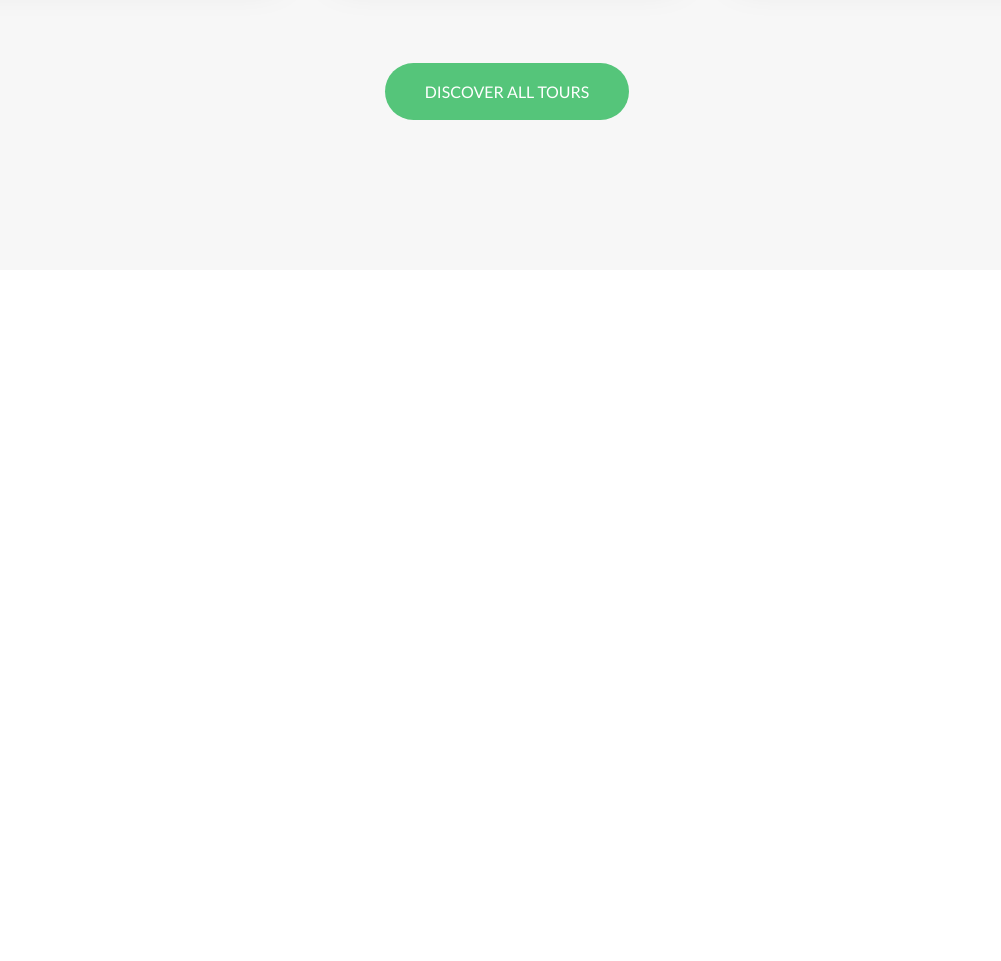
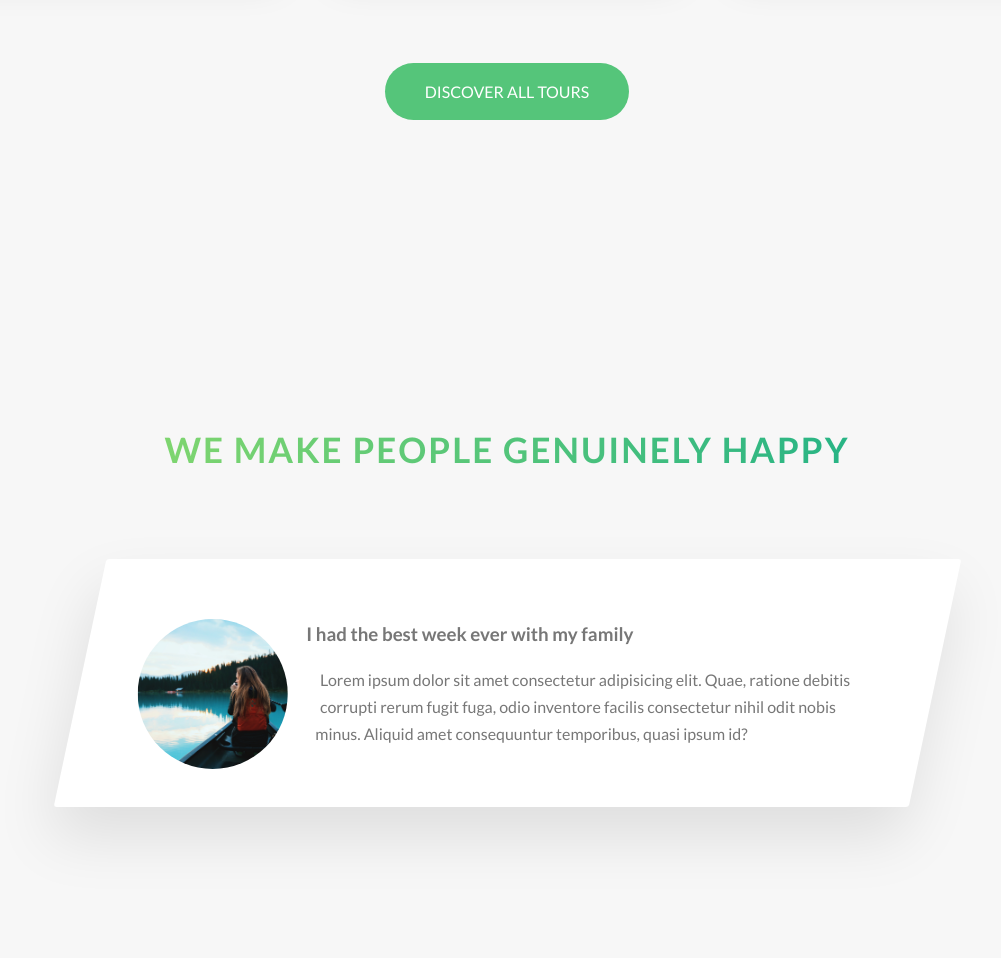
Before and after one commit to DiegoPlancarte/natours, a website: page index.html in a window 1280 px wide. Shown: the part 3028-3989 px from the top of the page, without its empty margins (133-1134 px from the left). Before the commit the page ends 3328 px from the top, so only its background shows below. Drawn offline with Linux system fonts and the light colour scheme.

Commit message:
Created customer story section. Created first story. Initial styling for section.

```diff
--- a/index.html
+++ b/index.html
@@ -205,6 +205,28 @@
         <a href="#" class="btn btn--green">Discover All Tours</a>
       </div>
     </section>
+
+    <section class="section-stories">
+      <div class="u-center-text u-margin-bottom-big">
+        <h2 class="heading-secondary">
+          We make people genuinely happy
+        </h2>
+      </div>
+
+      <div class="row">
+        <div class="story">
+          <figure class="story__shape">
+            <img src="img/nat-8.jpg" alt="person on a tour" class="story__img">
+          </figure>
+          <div class="story__text">
+            <h3 class="heading-teriary u-margin-bottom-small">
+              I had the best week ever with my family
+            </h3>
+            <p>Lorem ipsum dolor sit amet consectetur adipisicing elit. Quae, ratione debitis corrupti rerum fugit fuga, odio inventore facilis consectetur nihil odit nobis minus. Aliquid amet consequuntur temporibus, quasi ipsum id?</p>
+          </div>
+        </div>
+      </div>
+    </section>
   </main>
 
   <!--
--- /dev/null
+++ b/sass/components/_story.scss
@@ -0,0 +1,34 @@
+.story {
+  width: 75%;
+  margin: 0 auto;
+  box-shadow: 0 3rem 6rem rgba($color-black, .1);
+  background-color: $color-white;
+  border-radius: 3px;
+  padding: 6rem;
+  padding-left: 9rem;
+  font-size: $default-font-size;
+  transform: skewX(-12deg);
+
+  & > * {
+    transform: skewX(12deg);
+  }
+
+  &__shape {
+    width: 15rem;
+    height: 15rem;
+    float: left;
+    -webkit-shape-outside: circle(50% at 50% 50%);
+    shape-outside: circle(50% at 50% 50%);
+    -webkit-clip-path: circle(50% at 50% 50%);
+    clip-path: circle(50% at 50% 50%);
+    transform: translateX(-3rem) skewX(12deg);
+  }
+
+  &__img {
+    height: 100%;
+  }
+
+  &__text {
+    transform: skewX(12deg);
+  }
+}
--- a/sass/main.scss
+++ b/sass/main.scss
@@ -11,6 +11,7 @@
 @import "components/card";
 @import "components/composition";
 @import "components/feature-box";
+@import "components/story";
 
 @import "layout/grid";
 @import "layout/header";
--- a/sass/pages/_home.scss
+++ b/sass/pages/_home.scss
@@ -25,3 +25,8 @@
   padding: 25rem 0 15rem 0;
   margin-top: -20vh;
 }
+
+.section-stories {
+  padding: 15rem 0;
+  background-color: $color-grey-light-1;
+}
```
Also changed, not shown: css/styles.css.
